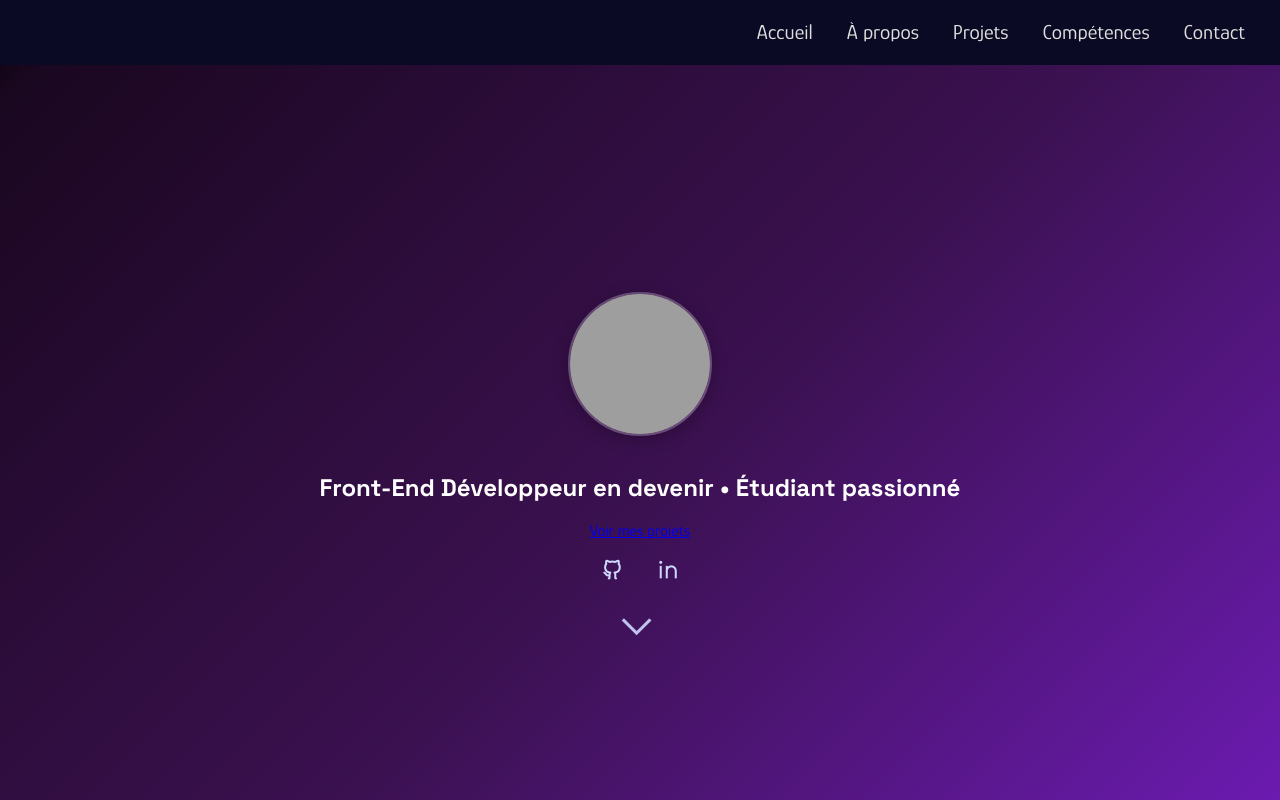
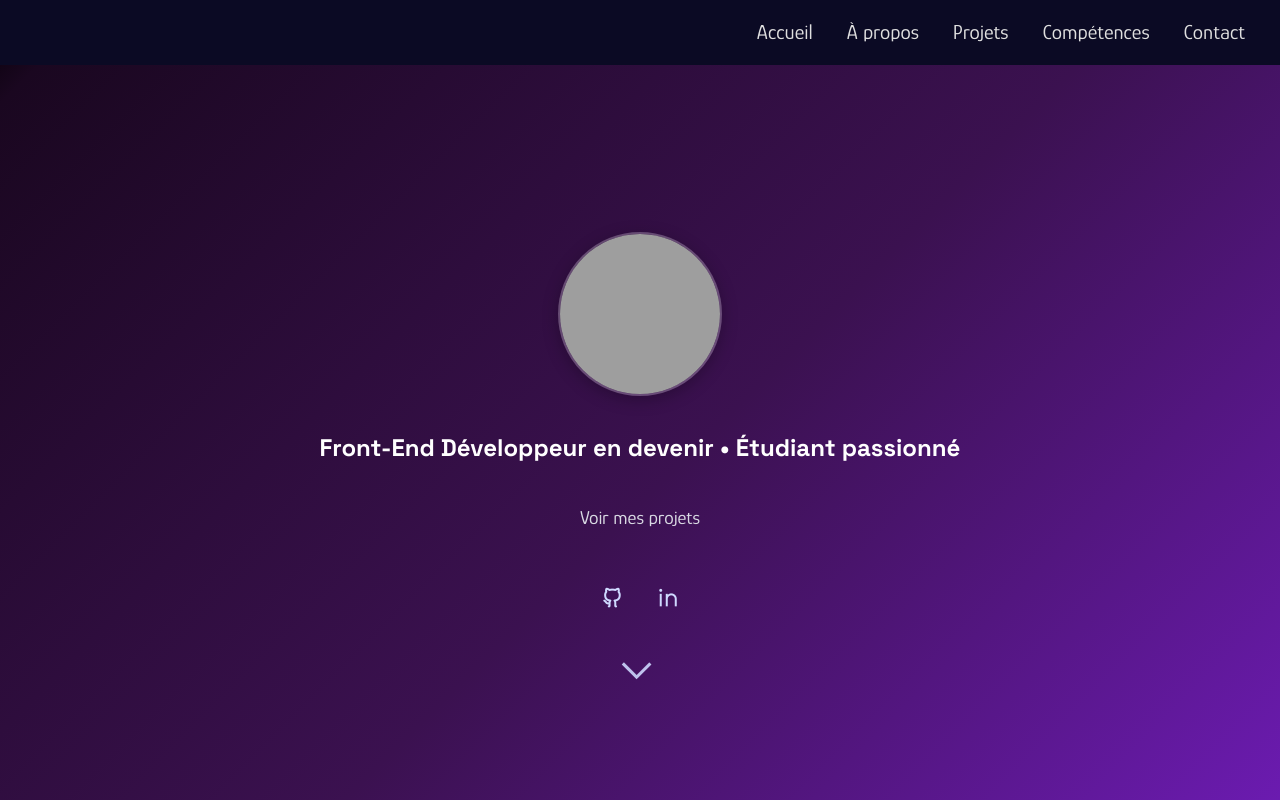
Before and after one commit to allaxan/portfolio, a plain HTML site: page index.html in a window 1280 px wide. Shown: the top 800 px of the page. Drawn offline with nearby package versions, Linux system fonts and the light colour scheme; grey boxes are pictures that could not be loaded.

Commit message:
Ajout css

```diff
--- a/index.html
+++ b/index.html
@@ -36,7 +36,7 @@
             <img src="image/moi.jpg" alt="Photo de profil de Claire Fiol" class="profile-photo">
             <h1>Front-End Développeur en devenir • Étudiant passionné</h1>
 
-            <a href="#projet">Voir mes projets</a>
+            <a href="#projet" class="accueil-link">Voir mes projets</a>
             <div class="reseau">
                 <a class="icon" href="https://github.com/allaxan" target="_blank" rel="noopener" aria-label="GitHub">
                     <i class="ri-github-line" aria-hidden="true"></i>
--- a/style.css
+++ b/style.css
@@ -58,11 +58,29 @@ nav a:hover {
     align-items: center;
 
 }
+.accueil a {
+    font-size: 1.2rem;
+    margin: 16px 0;
+    font-weight: 400;
+    color: #d9d9e3;
+    max-width: 600px;
+}
+
+.accueil-link  {
+    color: #cfd9ff;
+    text-decoration: none;
+    font-size: 1.2rem;
+    padding: 8px 16px;
+
+}
+.accueil-link:hover {
+    text-decoration: underline;
+}
 
 /* 👤 Profile photo above heading */
 .profile-photo {
-    width: 140px;
-    height: 140px;
+    width: 160px;
+    height: 160px;
     border-radius: 50%;
     object-fit: cover;
     display: block;
```
